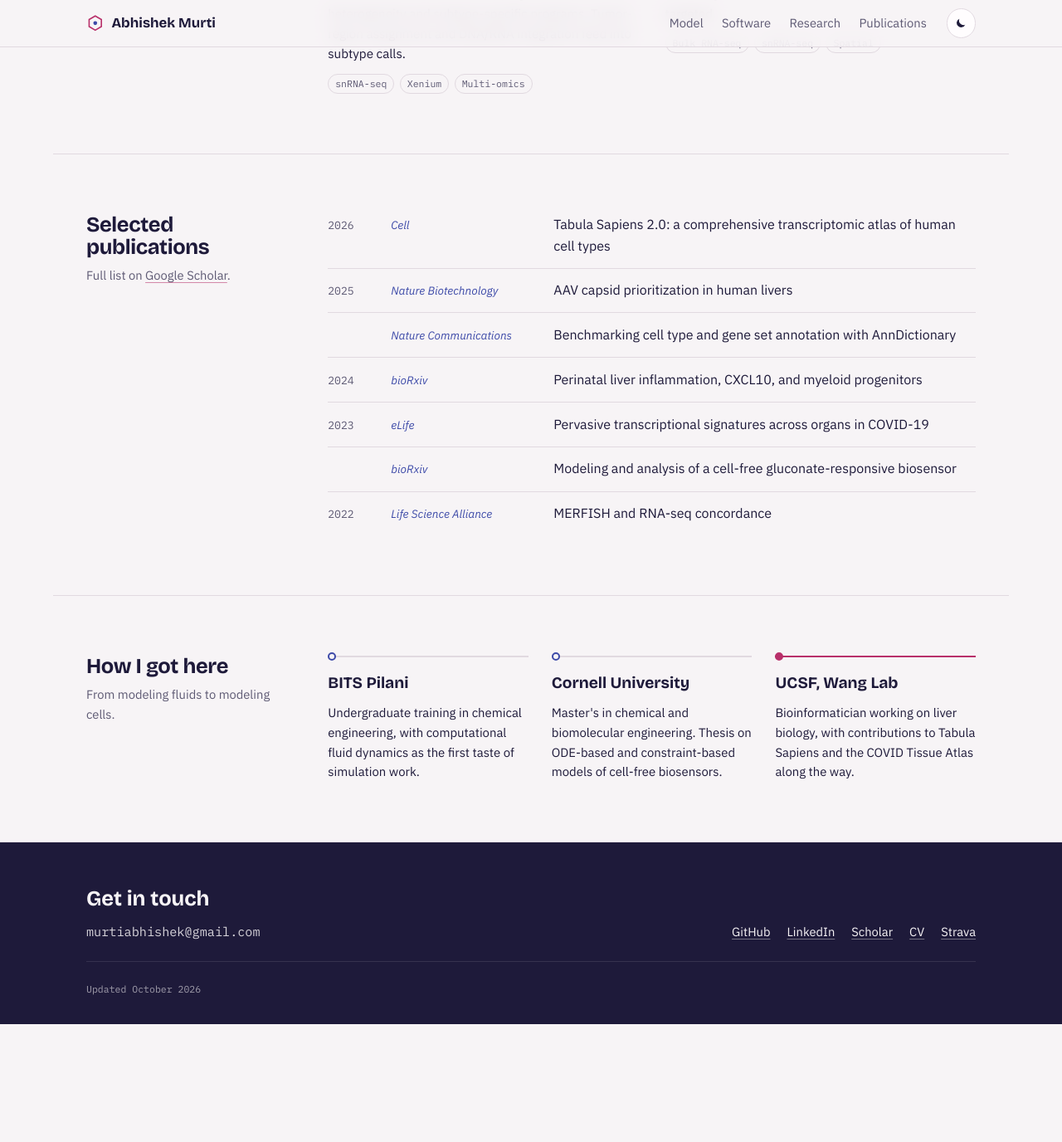
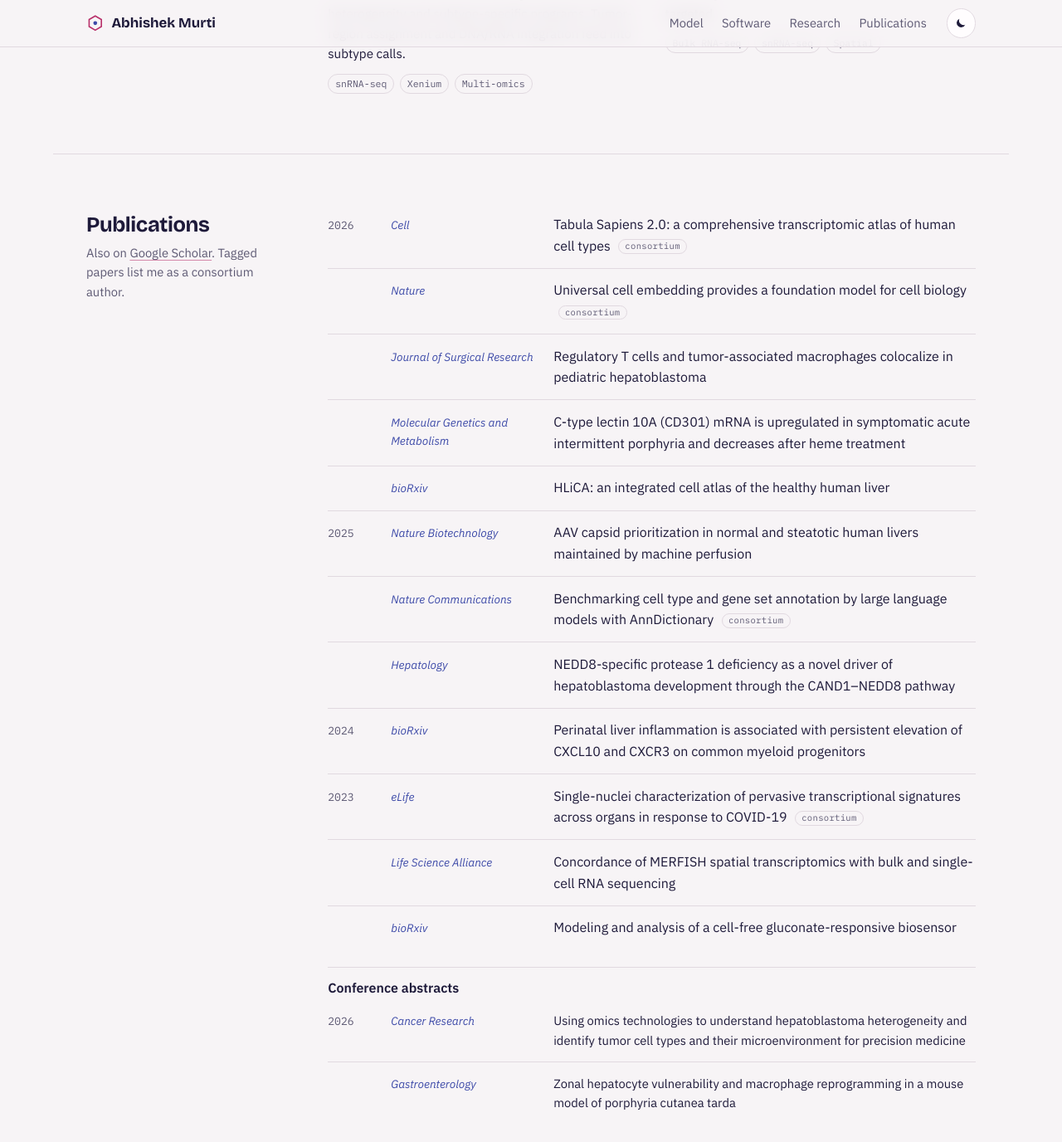
Before and after one commit to murti-abhishek/murti-abhishek.github.io, a Jekyll site: the page built from index.html, in a window 1280 px wide and 1400 px high, scrolled down 2297 px. Shown: the top 1376 px of the window at 83% size. Built offline with Jekyll 4.4.1, drawn with Linux system fonts in a browser that asks for light colours; before the commit the page ends 3531 px from its top, so only the background shows below that.

Commit message:
Expand publications from Google Scholar
Adds UCE (Nature), Tregs/TAMs (J Surg Res), CD301 (Mol Genet Metab), HLiCA
(bioRxiv), NEDP1 (Hepatology), and two 2026 conference abstracts in their own
list. Tags consortium-author papers, uses full titles, and dates the MERFISH
paper to its 2023 issue.

Co-Authored-By: Claude Opus 5.5 <noreply@anthropic.com>
Claude-Session: https://claude.ai/code/session_01MR6rPxJPYS4G64FAMSK4hA

```diff
--- a/assets/css/style.css
+++ b/assets/css/style.css
@@ -770,6 +770,46 @@ figcaption a {
   color: var(--accent-2);
 }
 
+.pubs-wrap {
+  display: grid;
+  gap: 1.25rem;
+  min-width: 0;
+}
+
+.pubs-sub {
+  font-size: var(--step-0);
+  font-family: var(--font-body);
+  font-weight: 600;
+  padding-top: 1rem;
+  border-top: 1px solid var(--line);
+}
+
+.pubs-abstracts {
+  font-size: 0.92rem;
+}
+
+.pub-title {
+  min-width: 0;
+}
+
+.pub-plain {
+  color: var(--ink);
+}
+
+.pub-tag {
+  display: inline-block;
+  margin-left: 0.35rem;
+  padding: 0 0.45rem;
+  font-size: 0.66rem;
+  letter-spacing: 0.03em;
+  line-height: 1.5;
+  color: var(--muted);
+  border: 1px solid var(--line);
+  border-radius: 999px;
+  vertical-align: 0.12em;
+  white-space: nowrap;
+}
+
 .pubs a {
   text-decoration: none;
 }
@@ -928,7 +968,7 @@ figcaption a {
     grid-template-columns: 3rem minmax(0, 1fr);
   }
 
-  .pubs li a {
+  .pubs li .pub-title {
     grid-column: 2;
   }
 
--- a/index.html
+++ b/index.html
@@ -152,46 +152,86 @@ description: Computational biologist at UCSF building single-cell, spatial, and
 
   <section id="publications" class="wrap section">
     <div class="section-head">
-      <h2>Selected publications</h2>
-      <p>Full list on <a href="https://scholar.google.com/citations?user=DqYP1wsAAAAJ&hl=en" target="_blank" rel="noopener">Google Scholar</a>.</p>
+      <h2>Publications</h2>
+      <p>Also on <a href="https://scholar.google.com/citations?user=DqYP1wsAAAAJ&hl=en" target="_blank" rel="noopener">Google Scholar</a>. Tagged papers list me as a consortium author.</p>
     </div>
+    <div class="pubs-wrap">
     <ol class="pubs">
       <li>
         <span class="pub-year mono">2026</span>
         <span class="pub-venue">Cell</span>
-        <a href="https://www.cell.com/cell/fulltext/S0092-8674(26)00937-2" target="_blank" rel="noopener">Tabula Sapiens 2.0: a comprehensive transcriptomic atlas of human cell types</a>
+        <span class="pub-title"><a href="https://www.cell.com/cell/fulltext/S0092-8674(26)00937-2" target="_blank" rel="noopener">Tabula Sapiens 2.0: a comprehensive transcriptomic atlas of human cell types</a> <span class="pub-tag mono" title="Author as a member of the consortium">consortium</span></span>
+      </li>
+      <li class="repeat">
+        <span class="pub-year mono">2026</span>
+        <span class="pub-venue">Nature</span>
+        <span class="pub-title"><a href="https://www.nature.com/articles/s41586-026-10689-z" target="_blank" rel="noopener">Universal cell embedding provides a foundation model for cell biology</a> <span class="pub-tag mono" title="Author as a member of the consortium">consortium</span></span>
+      </li>
+      <li class="repeat">
+        <span class="pub-year mono">2026</span>
+        <span class="pub-venue">Journal of Surgical Research</span>
+        <span class="pub-title"><a href="https://pubmed.ncbi.nlm.nih.gov/42202751/" target="_blank" rel="noopener">Regulatory T cells and tumor-associated macrophages colocalize in pediatric hepatoblastoma</a></span>
+      </li>
+      <li class="repeat">
+        <span class="pub-year mono">2026</span>
+        <span class="pub-venue">Molecular Genetics and Metabolism</span>
+        <span class="pub-title"><span class="pub-plain">C-type lectin 10A (CD301) mRNA is upregulated in symptomatic acute intermittent porphyria and decreases after heme treatment</span></span>
+      </li>
+      <li class="repeat">
+        <span class="pub-year mono">2026</span>
+        <span class="pub-venue">bioRxiv</span>
+        <span class="pub-title"><a href="https://doi.org/10.64898/2026.06.30.735539" target="_blank" rel="noopener">HLiCA: an integrated cell atlas of the healthy human liver</a></span>
       </li>
       <li>
         <span class="pub-year mono">2025</span>
         <span class="pub-venue">Nature Biotechnology</span>
-        <a href="https://doi.org/10.1038/s41587-024-02523-6" target="_blank" rel="noopener">AAV capsid prioritization in human livers</a>
+        <span class="pub-title"><a href="https://doi.org/10.1038/s41587-024-02523-6" target="_blank" rel="noopener">AAV capsid prioritization in normal and steatotic human livers maintained by machine perfusion</a></span>
       </li>
       <li class="repeat">
         <span class="pub-year mono">2025</span>
         <span class="pub-venue">Nature Communications</span>
-        <a href="https://doi.org/10.1038/s41467-025-64511-x" target="_blank" rel="noopener">Benchmarking cell type and gene set annotation with AnnDictionary</a>
+        <span class="pub-title"><a href="https://doi.org/10.1038/s41467-025-64511-x" target="_blank" rel="noopener">Benchmarking cell type and gene set annotation by large language models with AnnDictionary</a> <span class="pub-tag mono" title="Author as a member of the consortium">consortium</span></span>
+      </li>
+      <li class="repeat">
+        <span class="pub-year mono">2025</span>
+        <span class="pub-venue">Hepatology</span>
+        <span class="pub-title"><a href="https://pubmed.ncbi.nlm.nih.gov/41236496/" target="_blank" rel="noopener">NEDD8-specific protease 1 deficiency as a novel driver of hepatoblastoma development through the CAND1–NEDD8 pathway</a></span>
       </li>
       <li>
         <span class="pub-year mono">2024</span>
         <span class="pub-venue">bioRxiv</span>
-        <a href="https://doi.org/10.1101/2024.08.15.607661" target="_blank" rel="noopener">Perinatal liver inflammation, CXCL10, and myeloid progenitors</a>
+        <span class="pub-title"><a href="https://doi.org/10.1101/2024.08.15.607661" target="_blank" rel="noopener">Perinatal liver inflammation is associated with persistent elevation of CXCL10 and CXCR3 on common myeloid progenitors</a></span>
       </li>
       <li>
         <span class="pub-year mono">2023</span>
         <span class="pub-venue">eLife</span>
-        <a href="https://doi.org/10.7554/eLife.81090" target="_blank" rel="noopener">Pervasive transcriptional signatures across organs in COVID-19</a>
+        <span class="pub-title"><a href="https://doi.org/10.7554/eLife.81090" target="_blank" rel="noopener">Single-nuclei characterization of pervasive transcriptional signatures across organs in response to COVID-19</a> <span class="pub-tag mono" title="Author as a member of the consortium">consortium</span></span>
+      </li>
+      <li class="repeat">
+        <span class="pub-year mono">2023</span>
+        <span class="pub-venue">Life Science Alliance</span>
+        <span class="pub-title"><a href="https://doi.org/10.26508/lsa.202201701" target="_blank" rel="noopener">Concordance of MERFISH spatial transcriptomics with bulk and single-cell RNA sequencing</a></span>
       </li>
       <li class="repeat">
         <span class="pub-year mono">2023</span>
         <span class="pub-venue">bioRxiv</span>
-        <a href="https://doi.org/10.1101/2023.01.10.523462" target="_blank" rel="noopener">Modeling and analysis of a cell-free gluconate-responsive biosensor</a>
-      </li>
-      <li>
-        <span class="pub-year mono">2022</span>
-        <span class="pub-venue">Life Science Alliance</span>
-        <a href="https://doi.org/10.26508/lsa.202201701" target="_blank" rel="noopener">MERFISH and RNA-seq concordance</a>
+        <span class="pub-title"><a href="https://doi.org/10.1101/2023.01.10.523462" target="_blank" rel="noopener">Modeling and analysis of a cell-free gluconate-responsive biosensor</a></span>
       </li>
     </ol>
+    <h3 class="pubs-sub">Conference abstracts</h3>
+    <ol class="pubs pubs-abstracts">
+      <li>
+        <span class="pub-year mono">2026</span>
+        <span class="pub-venue">Cancer Research</span>
+        <span class="pub-title"><span class="pub-plain">Using omics technologies to understand hepatoblastoma heterogeneity and identify tumor cell types and their microenvironment for precision medicine</span></span>
+      </li>
+      <li class="repeat">
+        <span class="pub-year mono">2026</span>
+        <span class="pub-venue">Gastroenterology</span>
+        <span class="pub-title"><span class="pub-plain">Zonal hepatocyte vulnerability and macrophage reprogramming in a mouse model of porphyria cutanea tarda</span></span>
+      </li>
+    </ol>
+    </div>
   </section>
 
   <section id="path" class="wrap section">
```
